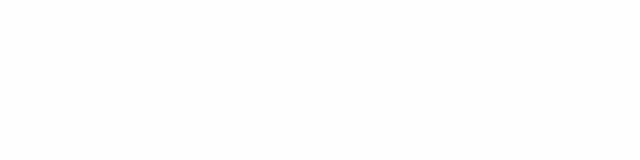
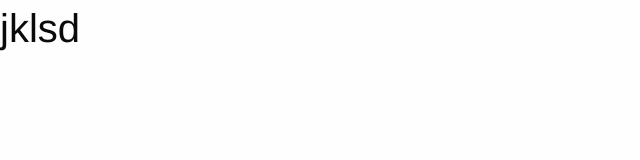
Before and after one commit to SylvieSaiko/Wittgenstein-s-Tree-Tractatus-logico-philosophicus, a plain HTML site: page index.html in a window 1280 px wide. Shown: the whole page, without its empty margins (0-640 px from the left). Drawn offline with Linux system fonts and the light colour scheme; files that its build step writes are made by us from their sources.

Commit message:
Update index.html

```diff
--- a/index.html
+++ b/index.html
@@ -10,7 +10,7 @@
     <link rel="stylesheet" href="css/app.css">
   </head>
 <body>
-
+  <h2>jklsd</h2>
 
   </body>
 </html>
```
